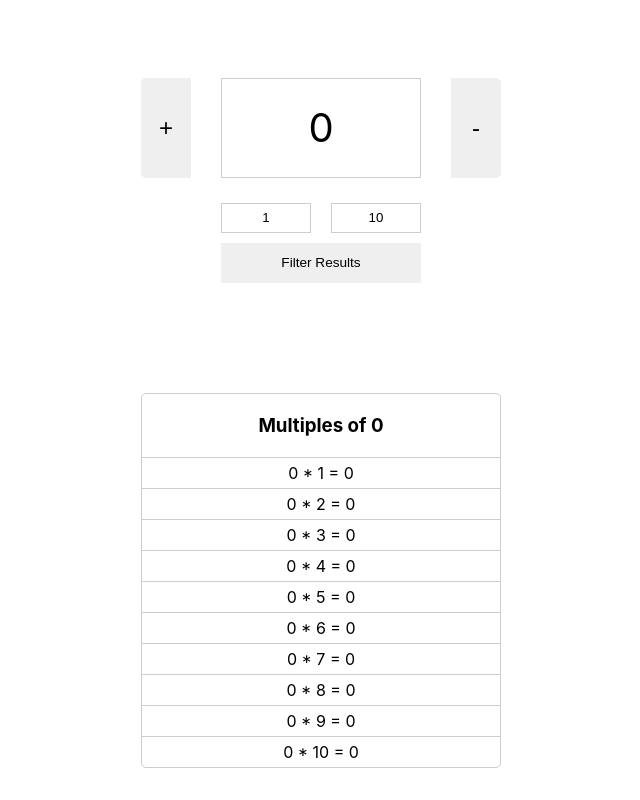
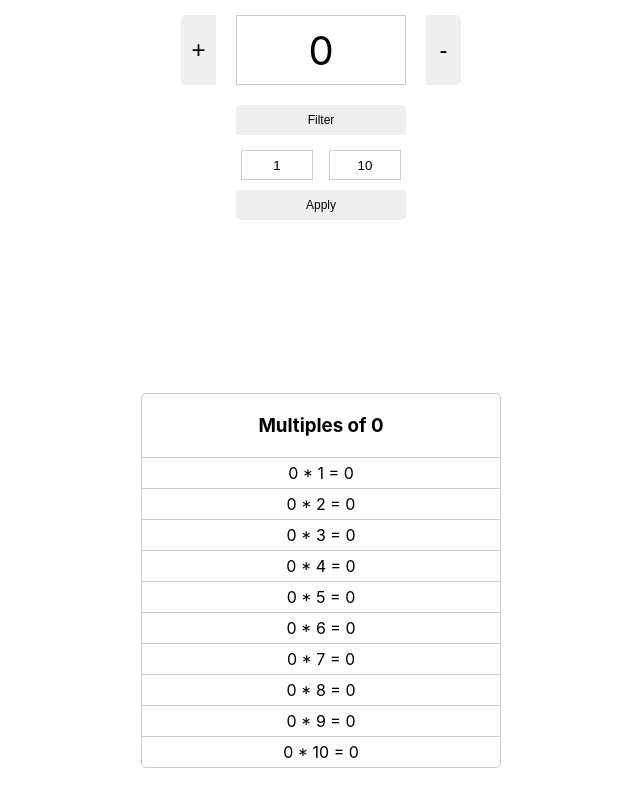
Before and after one commit to ImieboGodson/multiples-app, a React (Create React App) app: page / in a window 1280 px wide. Shown: the whole page, without its empty margins (319-959 px from the left). Built offline with nearby package versions, Linux system fonts and the light colour scheme.

Commit message:
minor style changes on the Filter components

```diff
--- a/src/App.css
+++ b/src/App.css
@@ -1,8 +1,8 @@
 :root {
   --header-height: 45vh;
-  --button-width: 50px;
-  --count-wrapper-width: 200px;
-  --counter-wrapper-x-margin: 30px;
+  --button-width: 35px;
+  --count-wrapper-width: 170px;
+  --counter-wrapper-x-margin: 20px;
   --smaller-wrapper-width: calc((var(var(--button-width) * 2) + var(var(--count-wrapper-width) + (var(var(--counter-wrapper-x-margin) * 2)))))
 }
 
--- a/src/components/Count/Count.css
+++ b/src/components/Count/Count.css
@@ -7,7 +7,7 @@
 
   button {
     width: var(--button-width);
-    height: 100px;
+    height: 70px;
     font-size: 1.5rem;
     border: none;
     /* border: 0.5px solid #cdcdcd; */
@@ -32,7 +32,7 @@
   .count-wrapper {
     margin: 0 var(--counter-wrapper-x-margin);
     width: var(--count-wrapper-width);
-    height: 100px;
+    height: 70px;
     display: flex;
     justify-content: center;
     align-items: center;
--- a/src/components/Filter/Filter.css
+++ b/src/components/Filter/Filter.css
@@ -1,16 +1,46 @@
 .filter-container {
-    margin-top: 15px;
-    width: var(--count-wrapper-width);
+    margin-top: 20px;
     display: flex;
     flex-direction: column;
     justify-content: center;
     align-items: center;
 }
 
+.filter-dropdown-button {
+    margin-top: 0;
+    width: var(--count-wrapper-width);
+    height: 30px;
+    font-size: 0.75rem;
+    border-top-right-radius: 5px;
+    border-top-left-radius: 5px;
+}
+
+.filter-dropdown-button.border-bottom {
+    border-bottom-right-radius: 5px;
+    border-bottom-left-radius: 5px;
+}
+
+.filter-form.noDisplay {
+    display: none;
+  }
+
+.filter-form {
+    /* margin-top: 15px; */
+    width: var(--count-wrapper-width);
+    padding: 5px 0;
+    display: flex;
+    flex-direction: column;
+    justify-content: center;
+    align-items: center;
+    /* border: 1px solid #cdcdcd; */
+}
+
 .fitler-inputs-wrapper {
+    padding: 0 5px;
     display: flex;
     justify-content: space-between;
     align-items: center;
+    /* border: 1px solid #cdcdcd; */
 }
 
 
@@ -32,9 +62,11 @@
     -webkit-appearance: none;
 }
 
-.filter-container > button {
+.filter-form > button {
     margin-top: 10px;
     width: 100%;
-    height: 40px;
-    font-size: 0.85rem;
+    height: 30px;
+    font-size: 0.75rem;
+    border-bottom-right-radius: 5px;
+    border-bottom-left-radius: 5px;
 }
--- a/src/components/Filter/Filter.js
+++ b/src/components/Filter/Filter.js
@@ -10,6 +10,7 @@ const Filter = () => {
 
   const [gapAdjust, setGapAdjust] = useState(gap);
   const [lengthAdjust, setLengthAdjust] = useState(length);
+  const [isFilterOpen, setIsFilterOpen] = useState(true);
 
   const onGapInputChange = (e) => {
     setGapAdjust(e.target.value);
@@ -17,6 +18,10 @@ const Filter = () => {
 
   const onLengthInputChange = (e) => {
     setLengthAdjust(e.target.value);
+  }
+
+  const onFormToggle = () => {
+    setIsFilterOpen(!isFilterOpen);
   }
 
   const onFormSubmit = (e) => {
@@ -35,15 +40,19 @@ const Filter = () => {
 
 
   return (
-    <form className='filter-container' onSubmit={(e) => onFormSubmit(e)}>
+    <div className='filter-container'>
+      <button onClick={onFormToggle} className={`${isFilterOpen ? '' : 'border-bottom' } filter-dropdown-button`}>Filter <span></span></button>
+      <form className={`${isFilterOpen ? '' : 'noDisplay' } filter-form`} onSubmit={(e) => onFormSubmit(e)}>
         <div className='fitler-inputs-wrapper'>
           {/* <label htmlFor='gap'>Gap Between Multiples</label> */}
           <input onChange={onGapInputChange} className="gap-input" type="number" name="gap" placeholder='' value={gapAdjust}/>
           {/* <label htmlFor='length'>Length of Multiples</label> */}
           <input onChange={onLengthInputChange} className="length-input" type="number" name="length" placeholder='' value={lengthAdjust}/>
         </div>
-      <button type='submit' >Filter Results</button>
+        <button type='submit' >Apply</button>
       </form>
+    </div>
+
   )
 }
 
--- a/src/components/Header/Header.css
+++ b/src/components/Header/Header.css
@@ -1,9 +1,9 @@
 header {
     width: 100%;
     height: var(--header-height);
-    padding: 10px;
+    padding: 15px 10px;
     display: flex;
     flex-direction: column;
-    justify-content: center;
+    justify-content: flex-start;
     align-items: center;
   }
--- a/src/components/MultiplesTable/MultiplesTable.js
+++ b/src/components/MultiplesTable/MultiplesTable.js
@@ -12,11 +12,6 @@ const MultiplesTable = () => {
         let factors = []
         for(let i = gap; i<=arraylength; i+=gap) {
           factors[i] = i;
-          // if ((factors[i] - factors[i-1]) === gap) {
-          //   factors[i] = i;
-          // } else {
-          //   i++
-          // }
         }
         console.log(factors)
         return factors
```
Lines whose indentation alone changed are shown as unchanged.
